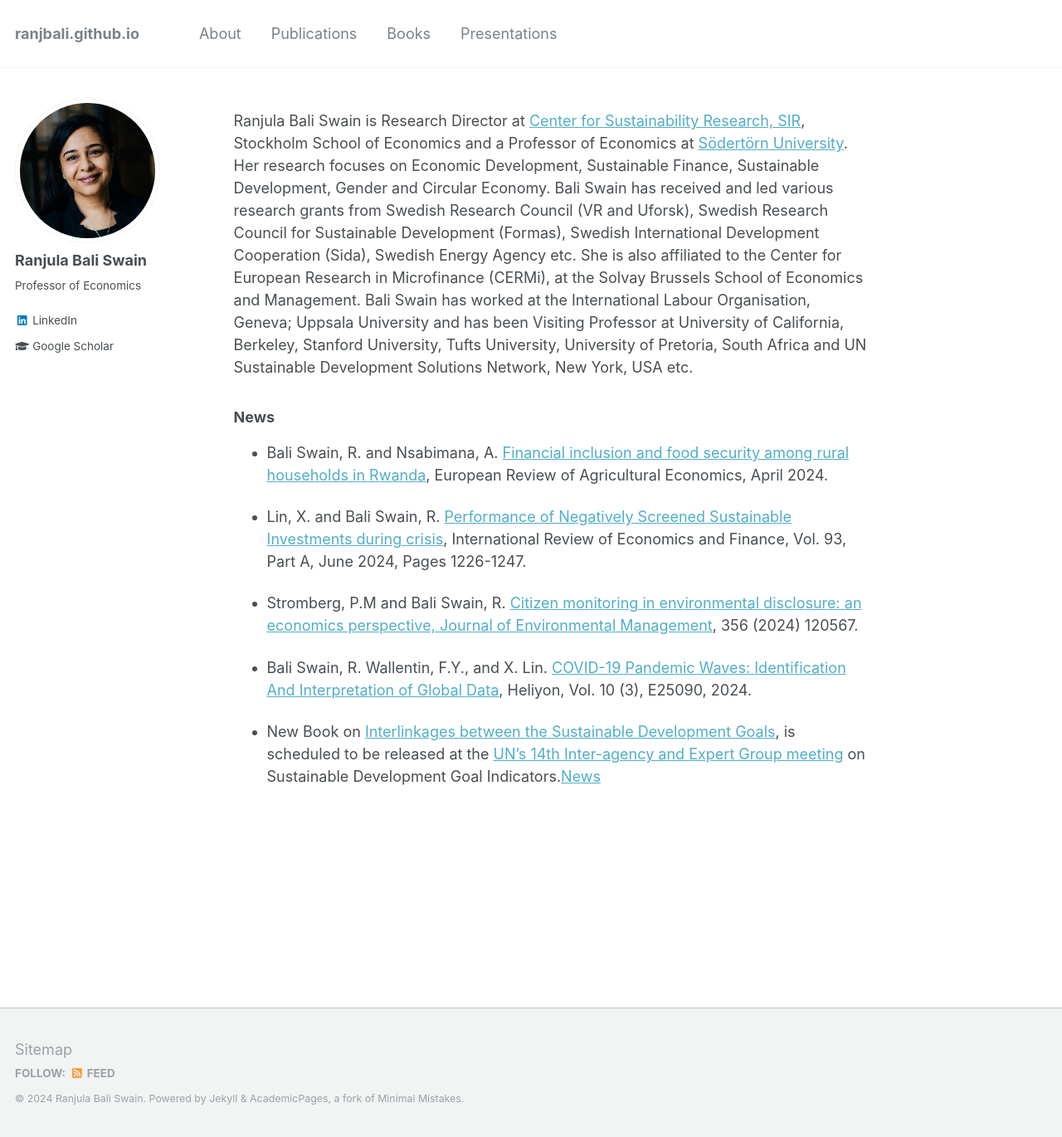
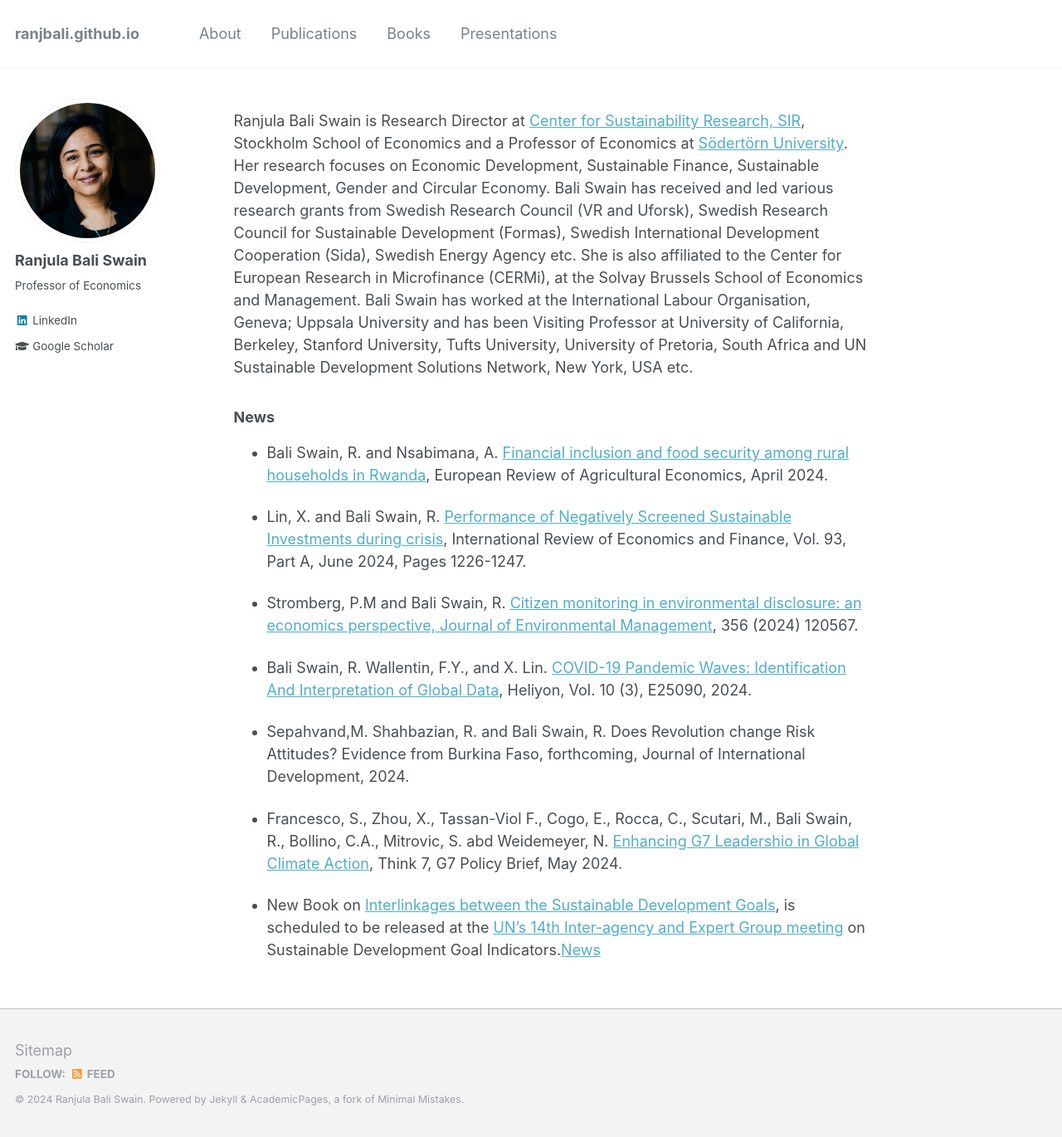
Before and after one commit to ranjbali/ranjbali.github.io, a Jekyll site: the page built from _pages/about.md, in a window 1280 px wide and 1370 px high. Shown: the whole window at 83% size. Built offline with Jekyll 4.4.1, drawn with Linux system fonts in a browser that asks for light colours.

Commit message:
Summary changes

```diff
--- a/_pages/about.md
+++ b/_pages/about.md
@@ -19,4 +19,8 @@ Ranjula Bali Swain is Research Director at [Center for Sustainability Research,
 
 * Bali Swain, R. Wallentin, F.Y., and X. Lin. [COVID-19 Pandemic Waves: Identification And Interpretation of Global Data](https://doi.org/10.1016/j.heliyon.2024.e25090), Heliyon, Vol. 10 (3), E25090, 2024.
 
+* Sepahvand,M. Shahbazian, R. and Bali Swain, R. Does Revolution change Risk Attitudes? Evidence from Burkina Faso, forthcoming, Journal of International Development, 2024.
+
+* Francesco, S., Zhou, X., Tassan-Viol F., Cogo, E., Rocca, C., Scutari, M., Bali Swain, R., Bollino, C.A., Mitrovic, S. abd Weidemeyer, N. [Enhancing G7 Leadershio in Global Climate Action](https://think7.org/wp-content/uploads/2024/05/T7it_tf2_pb03.pdf), Think 7, G7 Policy Brief, May 2024.
+
 * New Book on [Interlinkages between the Sustainable Development Goals](https://www.e-elgar.com/shop/gbp/interlinkages-between-the-sustainable-development-goals-9781803924939.html), is scheduled to be released at the [UN’s 14th Inter-agency and Expert Group meeting](https://unstats.un.org/sdgs/meetings/iaeg-sdgs-meeting-14/#foreword) on Sustainable Development Goal Indicators.[News](https://www.hhs.se/en/about-us/news/csr/2023/book-release-of-ranjula-bali-swain-and-yongyi-mins-new-book-at-uns-iaeg-meeting-in-copenhagen-on-25th-october-2023/)
```
Also changed, not shown: _pages/publications.md (+4 -0 lines).
